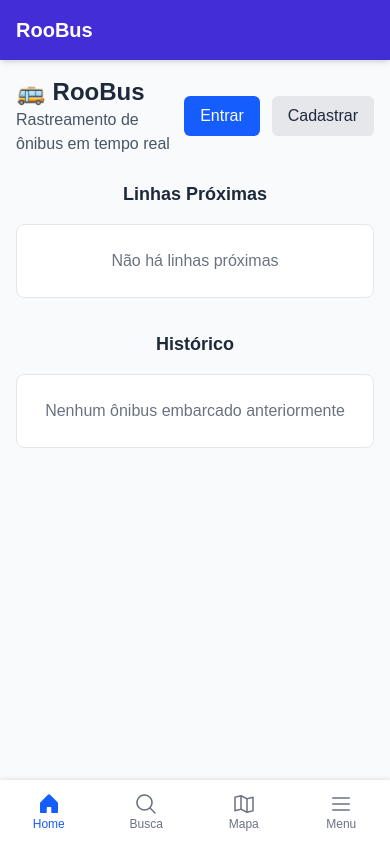
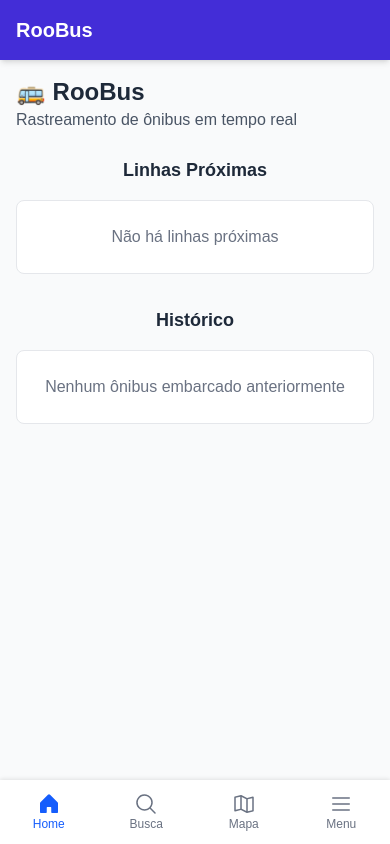
Before and after one commit to IDaniloSousa/roobus, a Next.js app: page / in a window 390 px wide. Built offline with nearby package versions, Linux system fonts and the light colour scheme.

Commit message:
UI: Remove botões login/cadastro da home e otimiza layout mobile

```diff
--- a/src/app/(main)/page.tsx
+++ b/src/app/(main)/page.tsx
@@ -4,7 +4,6 @@
 import { User } from '@phosphor-icons/react';
 import { useState, useEffect } from 'react';
 import { useRouter } from 'next/navigation';
-import Link from 'next/link';
 
 // Tipos para os nossos dados (útil para quando formos usar dados reais)
 type LinhaProxima = {
@@ -54,7 +53,7 @@ export default function HomePage() {
 
   return (
     <div className="p-4">
-      {/* Cabeçalho com botão de login e cadastro */}
+      {/* Cabeçalho simplificado */}
       <header className="flex justify-between items-center mb-6">
         <div>
           <h1 className="text-2xl font-bold text-gray-800">🚌 RooBus</h1>
@@ -62,7 +61,7 @@ export default function HomePage() {
         </div>
 
         <div className="flex items-center gap-3">
-          {isLoggedIn ? (
+          {isLoggedIn && (
             <div className="flex items-center gap-4">
               <div className="flex items-center gap-2">
                 <User size={20} />
@@ -75,21 +74,6 @@ export default function HomePage() {
                 Sair
               </button>
             </div>
-          ) : (
-            <>
-              <Link
-                href="/login"
-                className="flex items-center gap-2 bg-blue-600 text-white px-4 py-2 rounded-md hover:bg-blue-700 transition-colors"
-              >
-                Entrar
-              </Link>
-              <Link
-                href="/cadastro"
-                className="flex items-center gap-2 bg-gray-200 text-gray-800 px-4 py-2 rounded-md hover:bg-gray-300 transition-colors"
-              >
-                Cadastrar
-              </Link>
-            </>
           )}
         </div>
       </header>
--- a/src/app/cadastro/page.tsx
+++ b/src/app/cadastro/page.tsx
@@ -72,8 +72,10 @@ export default function CadastroPage() {
   };
 
   return (
-    <div className="min-h-screen bg-gradient-to-br from-green-50 to-emerald-100 flex items-center justify-center p-4">
-      <div className="bg-white rounded-2xl shadow-xl w-full max-w-md p-8">
+    <div className="min-h-screen bg-gradient-to-br from-green-50 to-emerald-100 flex flex-col">
+      <div className="flex-1 flex flex-col justify-center px-6 py-8 lg:px-8">
+        <div className="sm:mx-auto sm:w-full sm:max-w-md">
+          <div className="bg-white py-8 px-6 shadow-xl rounded-2xl sm:px-8">
         {/* Header */}
         <div className="text-center mb-8">
           <h1 className="text-3xl font-bold text-gray-800 mb-2">🚌 RooBus</h1>
@@ -220,6 +222,8 @@ export default function CadastroPage() {
             ← Voltar para o início
           </Link>
         </div>
+          </div>
+        </div>
       </div>
     </div>
   );
--- a/src/app/login/page.tsx
+++ b/src/app/login/page.tsx
@@ -56,8 +56,10 @@ export default function LoginPage() {
   };
 
   return (
-    <div className="min-h-screen bg-gradient-to-br from-blue-50 to-indigo-100 flex items-center justify-center p-4">
-      <div className="bg-white rounded-2xl shadow-xl w-full max-w-md p-8">
+    <div className="min-h-screen bg-gradient-to-br from-blue-50 to-indigo-100 flex flex-col">
+      <div className="flex-1 flex flex-col justify-center px-6 py-8 lg:px-8">
+        <div className="sm:mx-auto sm:w-full sm:max-w-md">
+          <div className="bg-white py-8 px-6 shadow-xl rounded-2xl sm:px-8">
         {/* Header */}
         <div className="text-center mb-8">
           <h1 className="text-3xl font-bold text-gray-800 mb-2">🚌 RooBus</h1>
@@ -154,6 +156,8 @@ export default function LoginPage() {
             ← Voltar para o início
           </Link>
         </div>
+          </div>
+        </div>
       </div>
     </div>
   );
```
